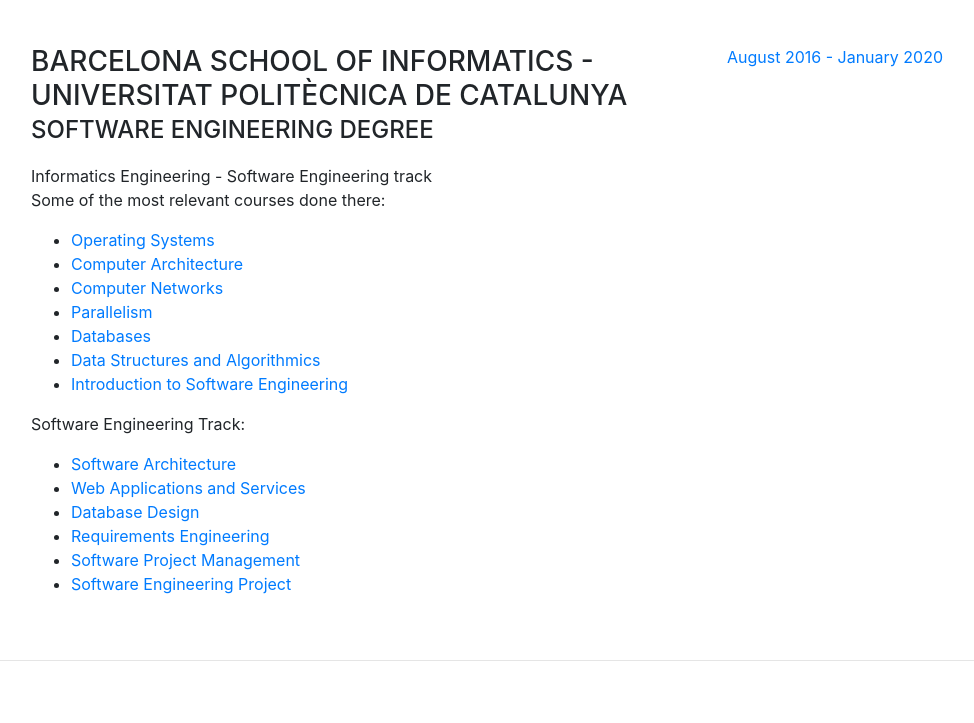
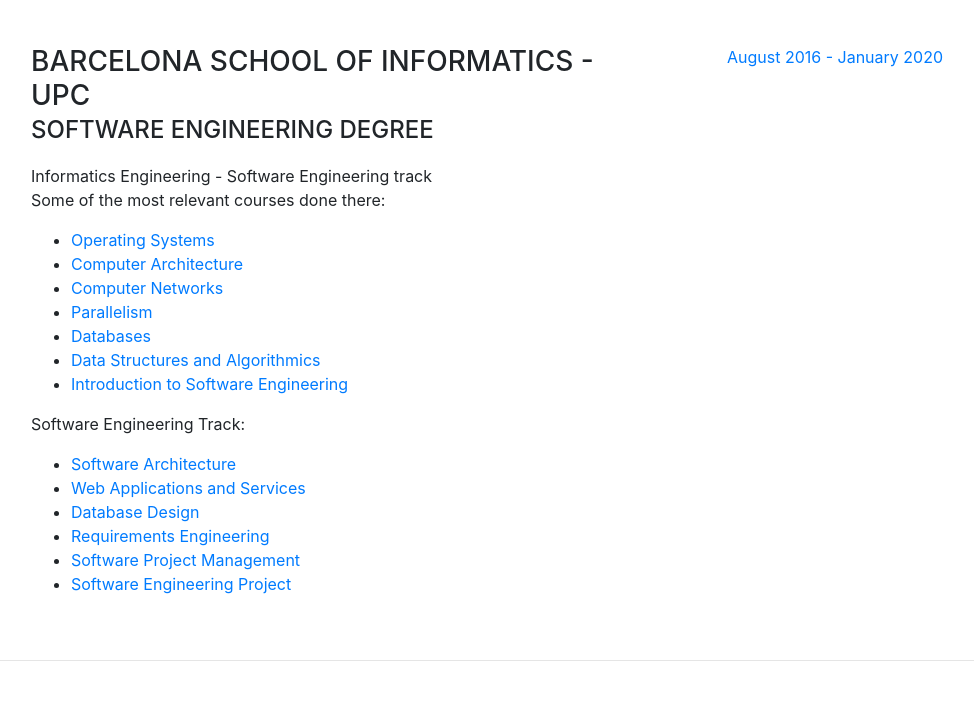
Before and after one commit to VictorJuez/my-portfolio, a website with bundled scripts: page index.html in a window 1280 px wide. Shown: the part 1977-2700 px from the top of the page, without its empty margins (289-1263 px from the left). Built offline with nearby package versions, Linux system fonts and the light colour scheme; a web font is replaced by a local one.

Commit message:
little fix

```diff
--- a/index.html
+++ b/index.html
@@ -145,7 +145,7 @@
 
           <div class="resume-item d-flex flex-column flex-md-row">
             <div class="resume-content mr-auto">
-              <h3 class="mb-0">Barcelona School of Informatics - Universitat politècnica de catalunya</h3>
+              <h3 class="mb-0">Barcelona School of Informatics - UPC</h3>
               <div class="subheading mb-3">Software engineering degree</div>
               <div>
                 <p>
```
